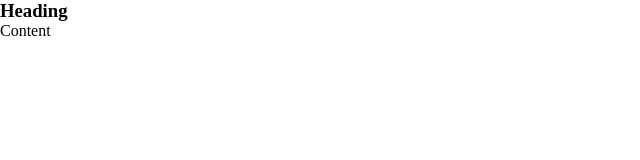
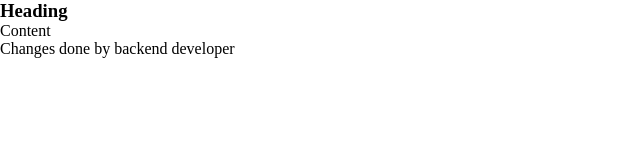
Before and after one commit to NavBst/new-repo, a plain HTML site: page index.html in a window 1280 px wide. Shown: the whole page, without its empty margins (0-640 px from the left). Drawn offline with Linux system fonts and the light colour scheme.

Commit message:
backend 1.0 change

```diff
--- a/index.html
+++ b/index.html
@@ -9,5 +9,6 @@
   <body>
     <h3>Heading</h3>
     <main>Content</main>
+    <p>Changes done by backend developer</p>
   </body>
 </html>
```
